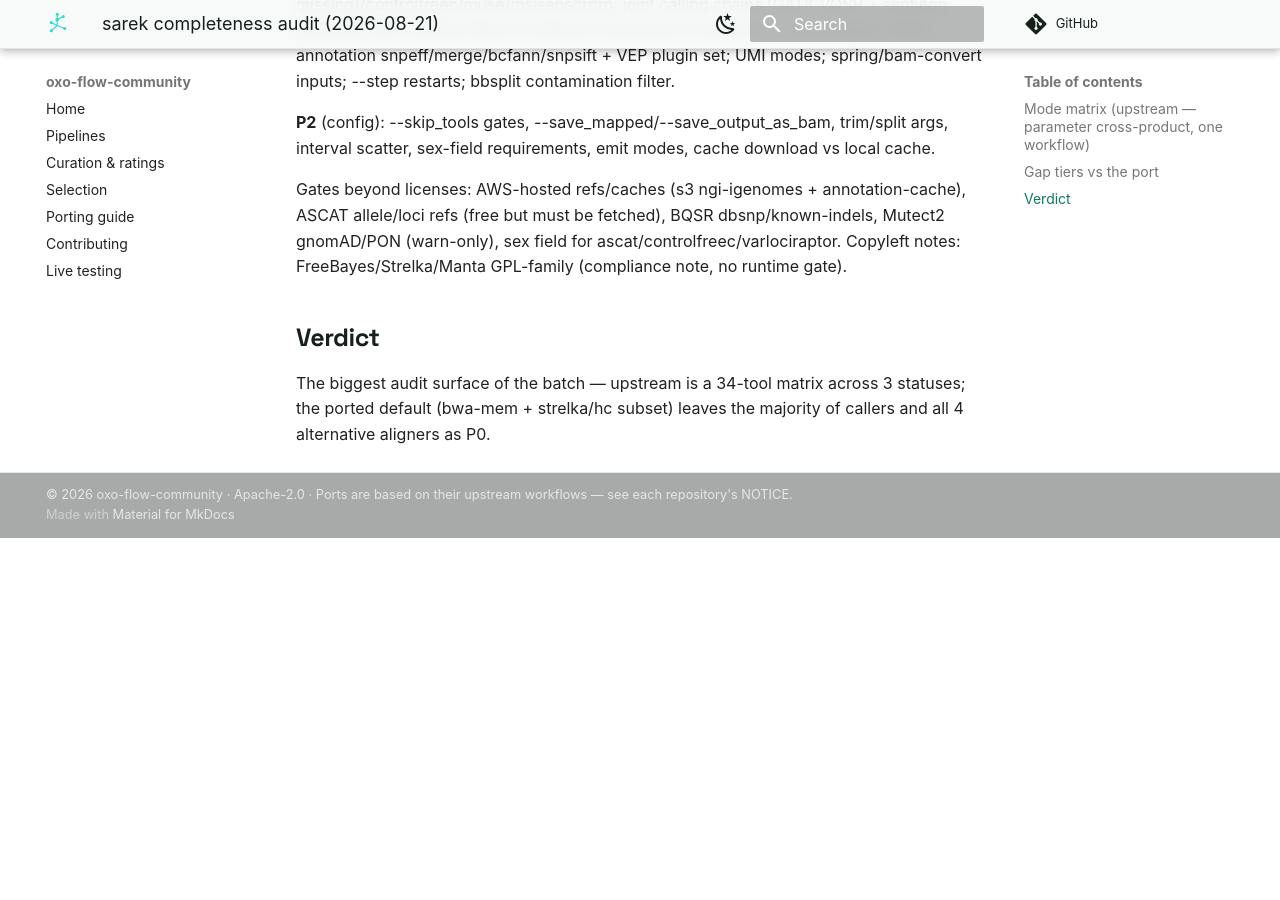
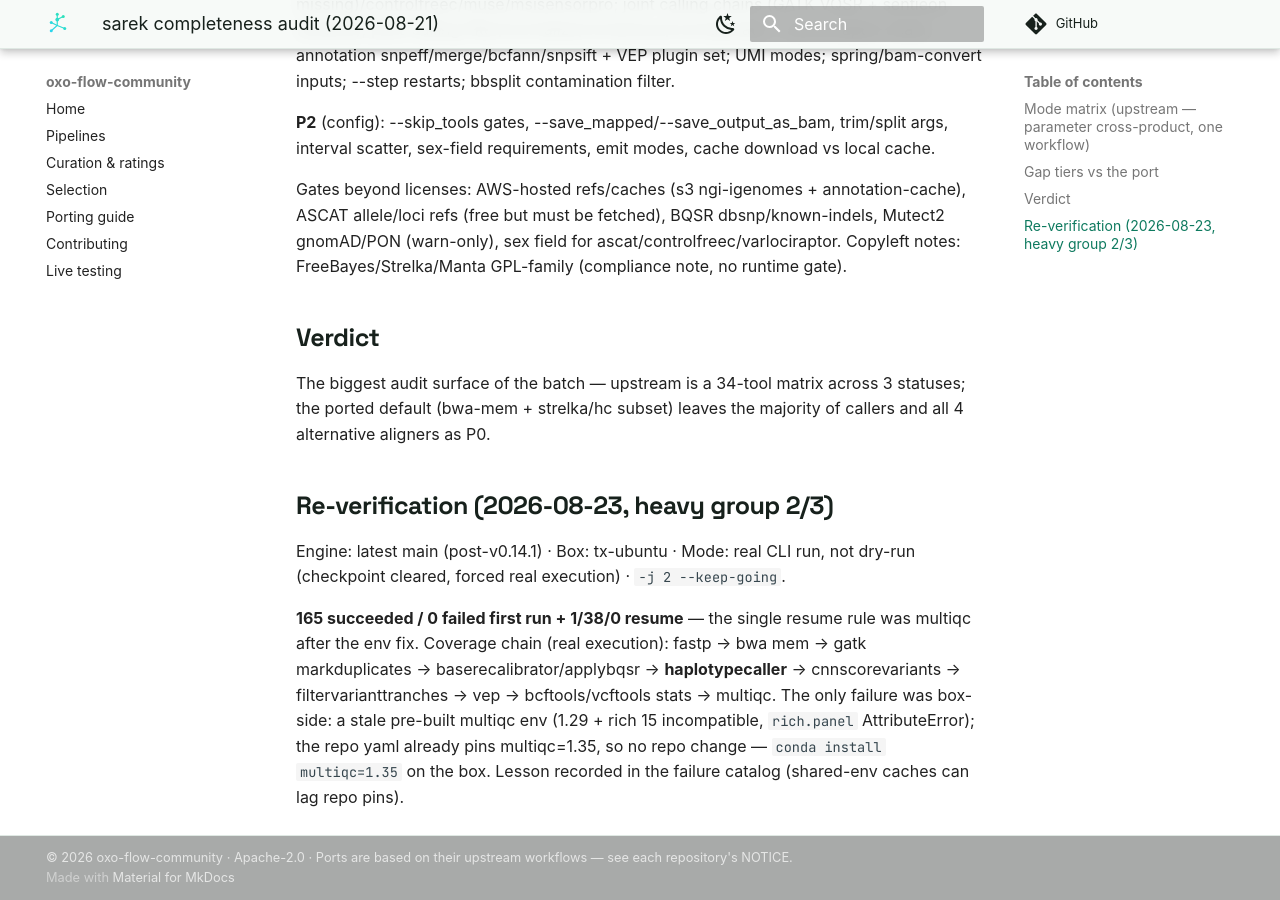
Before and after one commit to oxo-flow-community/oxo-flow-community.github.io, an MkDocs documentation site: the page built from docs/about/audits/sarek-2026-08.md, in a window 1280 px wide and 900 px high, scrolled down 1373 px. Built offline with MkDocs 1.6.1 and Material for MkDocs 9.7.7, drawn with Linux system fonts in a browser that asks for light colours; comment, search, counter and statistics services are not loaded; before the commit the page ends 1911 px from its top, so only the background shows below that.

Commit message:
docs(audit): sarek heavy 2/3 PASS — 165/0 germline chain forced real run + env-pin-lag lesson

```diff
--- a/docs/about/audits/sarek-2026-08.md
+++ b/docs/about/audits/sarek-2026-08.md
@@ -52,3 +52,20 @@ GPL-family (compliance note, no runtime gate).
 The biggest audit surface of the batch — upstream is a 34-tool matrix
 across 3 statuses; the ported default (bwa-mem + strelka/hc subset)
 leaves the majority of callers and all 4 alternative aligners as P0.
+
+## Re-verification (2026-08-23, heavy group 2/3)
+
+Engine: latest main (post-v0.14.1) · Box: tx-ubuntu · Mode: real CLI
+run, not dry-run (checkpoint cleared, forced real execution) ·
+`-j 2 --keep-going`.
+
+**165 succeeded / 0 failed first run + 1/38/0 resume** — the single
+resume rule was multiqc after the env fix. Coverage chain (real
+execution): fastp → bwa mem → gatk markduplicates →
+baserecalibrator/applybqsr → **haplotypecaller** → cnnscorevariants
+→ filtervarianttranches → vep → bcftools/vcftools stats → multiqc.
+The only failure was box-side: a stale pre-built multiqc env (1.29 +
+rich 15 incompatible, `rich.panel` AttributeError); the repo yaml
+already pins multiqc=1.35, so no repo change — `conda install
+multiqc=1.35` on the box. Lesson recorded in the failure catalog
+(shared-env caches can lag repo pins).
```
Also changed, not shown: skills/live-test/references/failure-catalog.md (+5 -0 lines).
